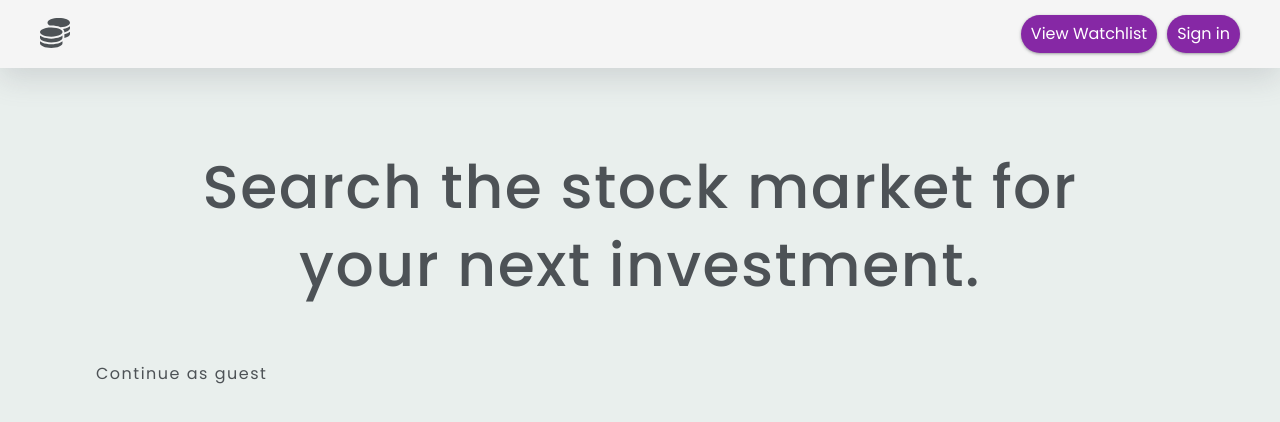
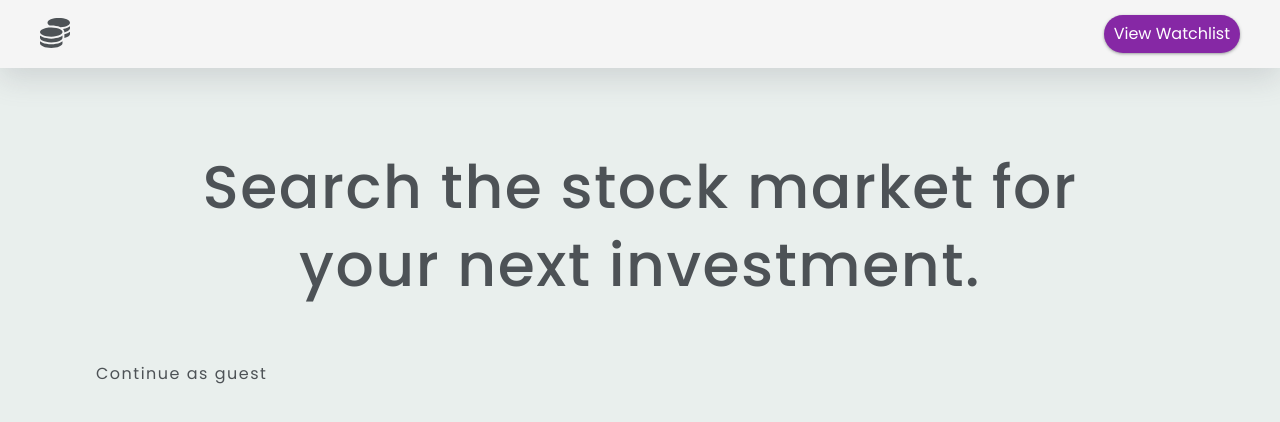
Before and after one commit to becks135/stock-app, a React (Create React App) app: page / in a window 1280 px wide. Shown: the top 422 px of the page. Built offline with nearby package versions, Linux system fonts and the light colour scheme; no server answers; the database is empty.

Commit message:
remove sign in button

```diff
--- a/src/Components/Nav.js
+++ b/src/Components/Nav.js
@@ -21,11 +21,11 @@ function Nav(props){
     return (
       <nav>
         <div className="outer-wrapper">
-          <button className="menu-button" aria-hidden="true" onClick={toggleMenu}>
+          {/* <button className="menu-button" aria-hidden="true" onClick={toggleMenu}>
             <span className="line"></span>
             <span className="line"></span>
             <span className="line"></span>
-          </button>
+          </button> */}
 
           <Link to="/home">
             <p><FontAwesomeIcon icon={faCoins}/></p>
@@ -33,7 +33,7 @@ function Nav(props){
           <div className="navigation-menu">
             <div>
               <button className="button" onClick={showWatchList}>View Watchlist</button>
-              <button className="button">Sign in</button>
+              {/* <button className="button">Sign in</button> */}
             </div>
           </div>
         </div>
```
